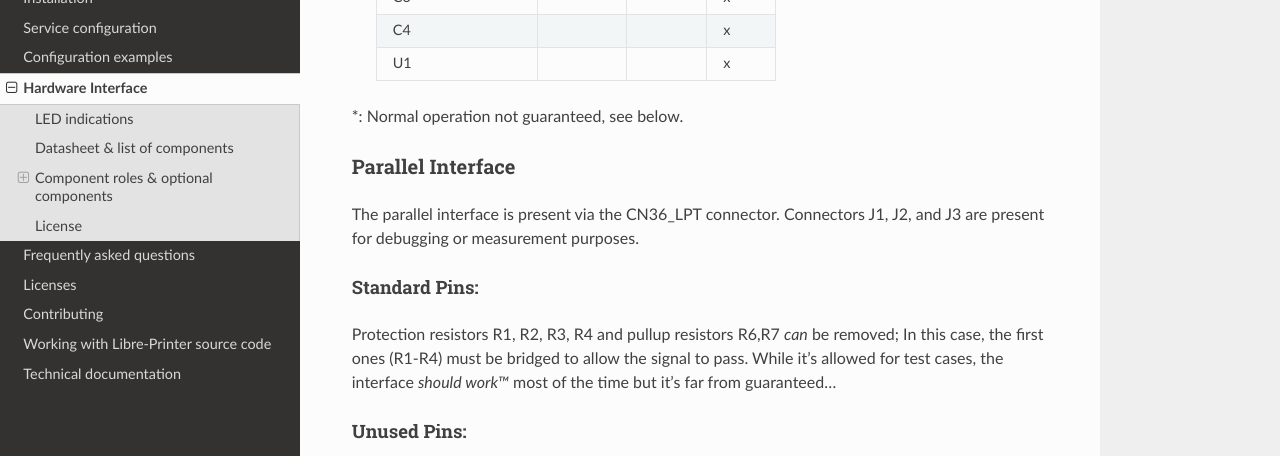
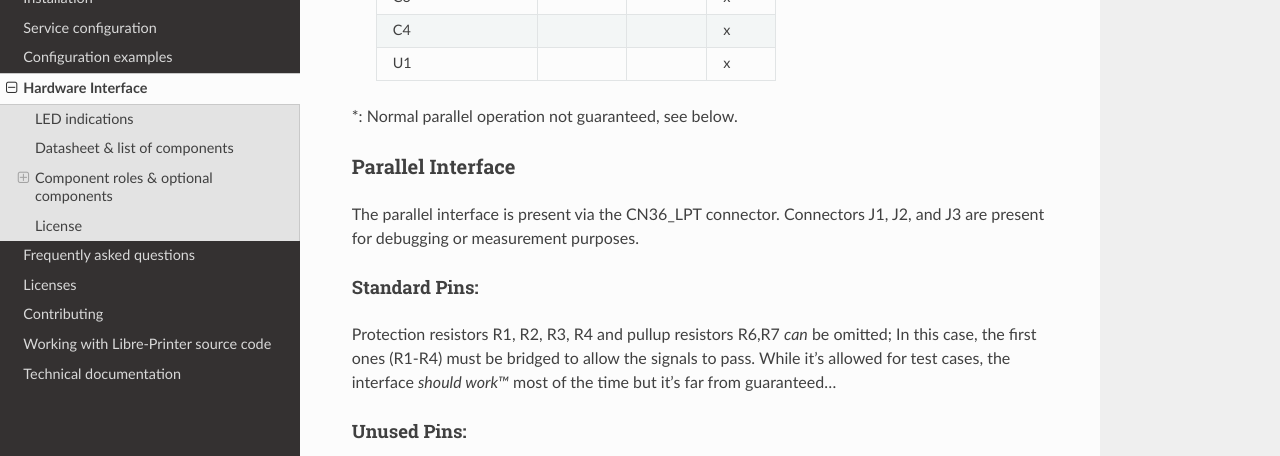
Before and after one commit to ysard/libre-printer, a Sphinx documentation site: the page built from doc/source/interface_usage.rst, in a window 1280 px wide and 900 px high, scrolled down 3670 px. Shown: the part 151-607 px from the top of the window. Built offline with Sphinx 7.4.7 and the Read the Docs theme 2.0.0, drawn with Linux system fonts in a browser that asks for light colours.

Commit message:
[doc] Fix typos

```diff
--- a/doc/source/interface_usage.rst
+++ b/doc/source/interface_usage.rst
@@ -124,7 +124,7 @@ then the number of possible combinations becomes very large.
   U1                                            x
  ===================== =========== =========== =======
 
-\*: Normal operation not guaranteed, see below.
+\*: Normal parallel operation not guaranteed, see below.
 
 Parallel Interface
 -------------------
@@ -135,8 +135,8 @@ Connectors J1, J2, and J3 are present for debugging or measurement purposes.
 Standard Pins:
 ~~~~~~~~~~~~~~
 
-Protection resistors R1, R2, R3, R4 and pullup resistors R6,R7 *can* be removed;
-In this case, the first ones (R1-R4) must be bridged to allow the signal to pass.
+Protection resistors R1, R2, R3, R4 and pullup resistors R6,R7 *can* be omitted;
+In this case, the first ones (R1-R4) must be bridged to allow the signals to pass.
 While it's allowed for test cases, the interface *should work™* most of the time
 but it's far from guaranteed...
 
```
